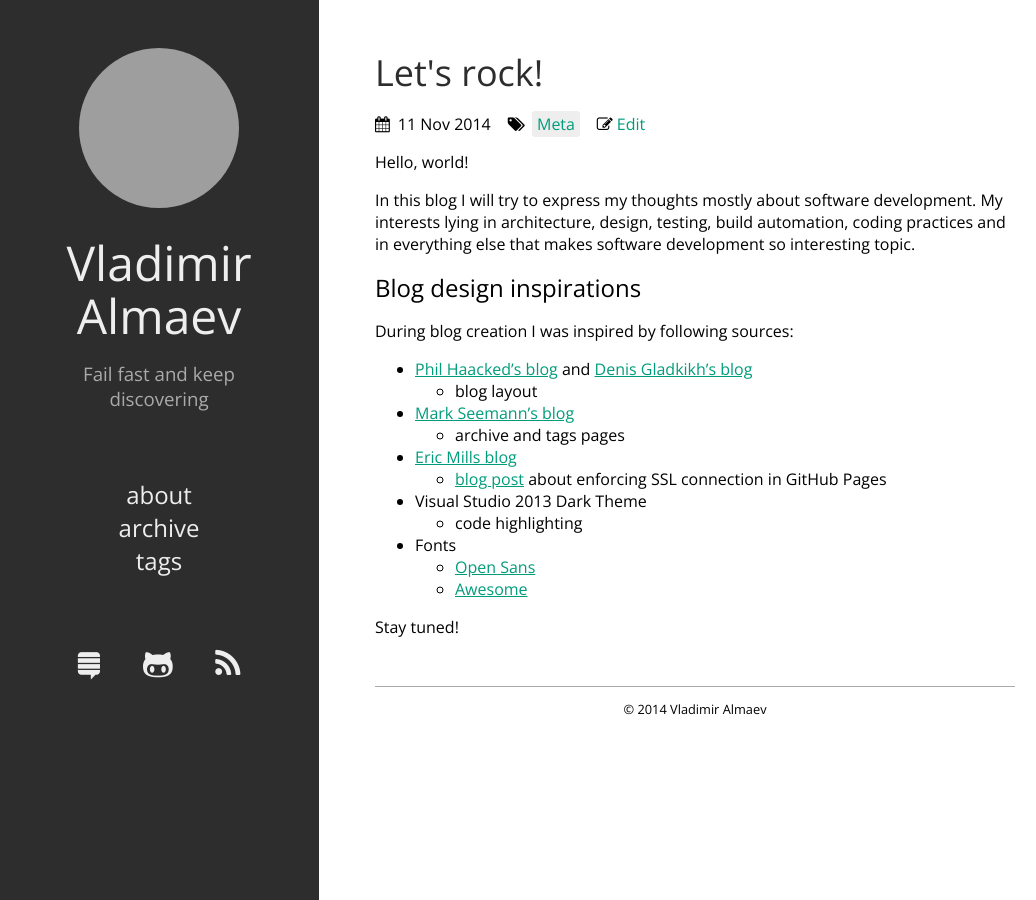
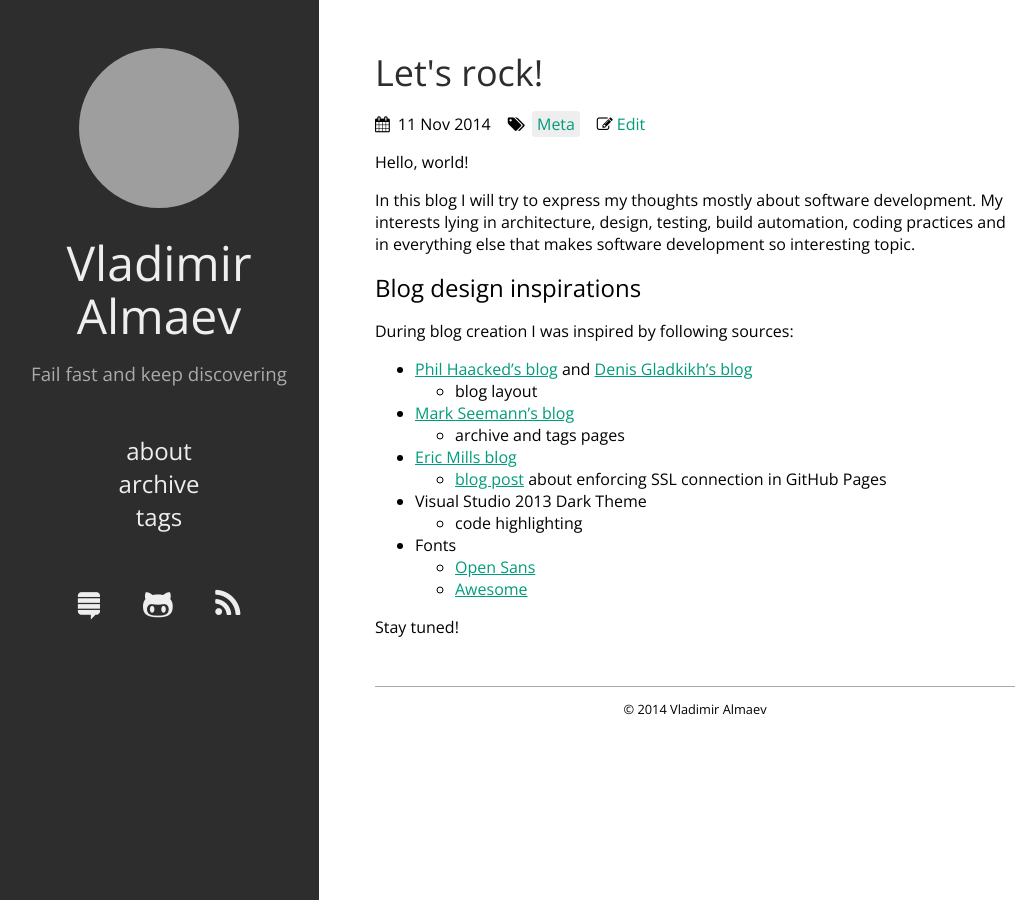
Before and after one commit to valmaev/valmaev.github.io, a Jekyll site: the page built from index.html, in a window 1280 px wide. Shown: the whole page, without its empty margins (1-1037 px from the left). Built offline with Jekyll 4.4.1, drawn with Linux system fonts in a browser that asks for light colours; Markdown is read by kramdown in place of the engine named in the settings; the list of posts is cut into pages by our own code; grey boxes are pictures that could not be loaded.

Commit message:
Decreased header content height

```diff
--- a/css/main.css
+++ b/css/main.css
@@ -33,7 +33,7 @@ header {
     }
 
     header h3 {
-        padding: 1em;
+        padding-top: 1em;
     }
 
     header .logo {
@@ -48,8 +48,8 @@ header {
         border-radius: 50%
     }
 
-    header .info, header nav {
-        margin: 1.5em 1.5em 1.5em 1.5em;
+    header .info {
+        margin: 1.5em 0;
     }
 
     header nav {
@@ -65,6 +65,7 @@ header {
         }
 
     header ul.social {
+        margin: 1em;
         text-align: center;
         padding: 0;
     }
@@ -72,7 +73,7 @@ header {
         header ul.social li{
             display: inline-block;
             font-size: 2em;
-            padding: 0.5em 0.6em 0.5em 0.6em;
+            padding: 0 0.6em;
         }
 
 #center-wrapper {
```
